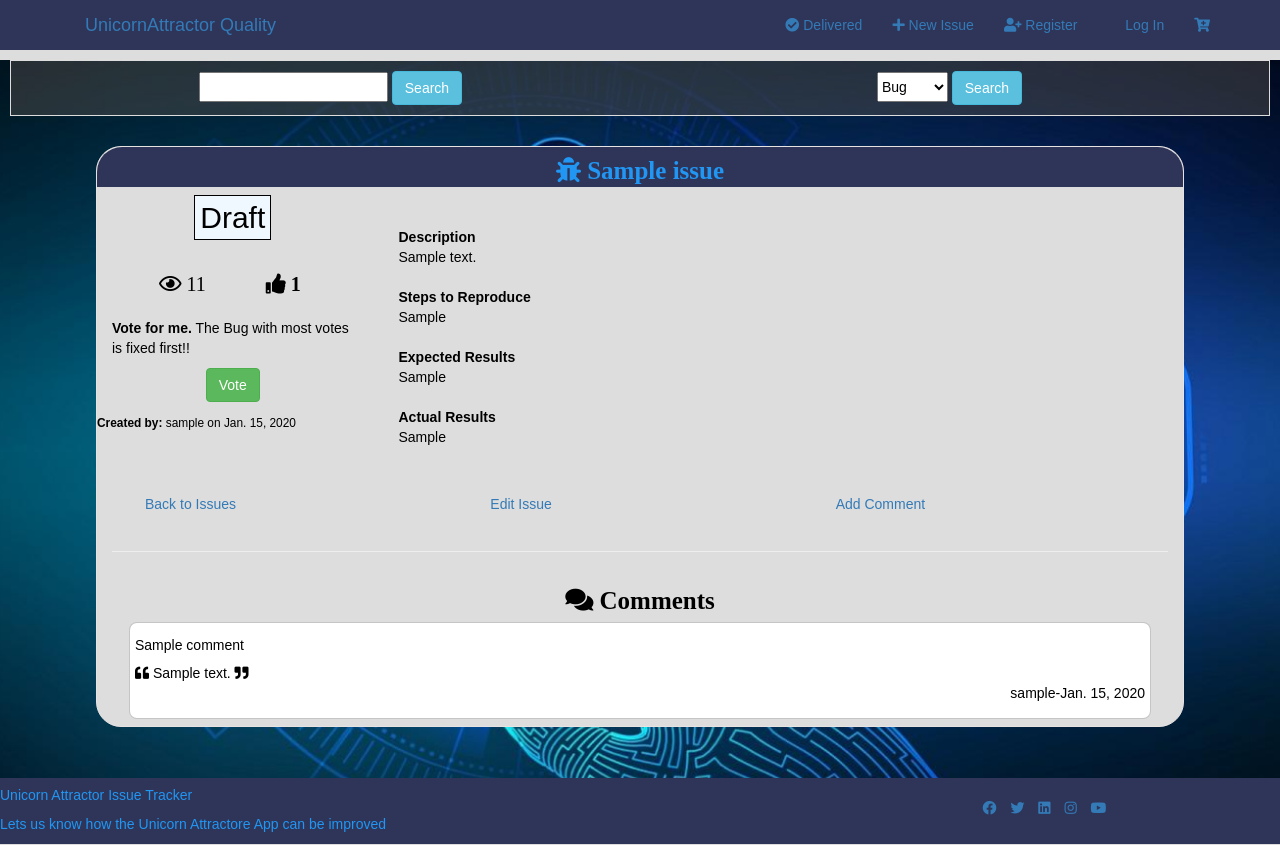
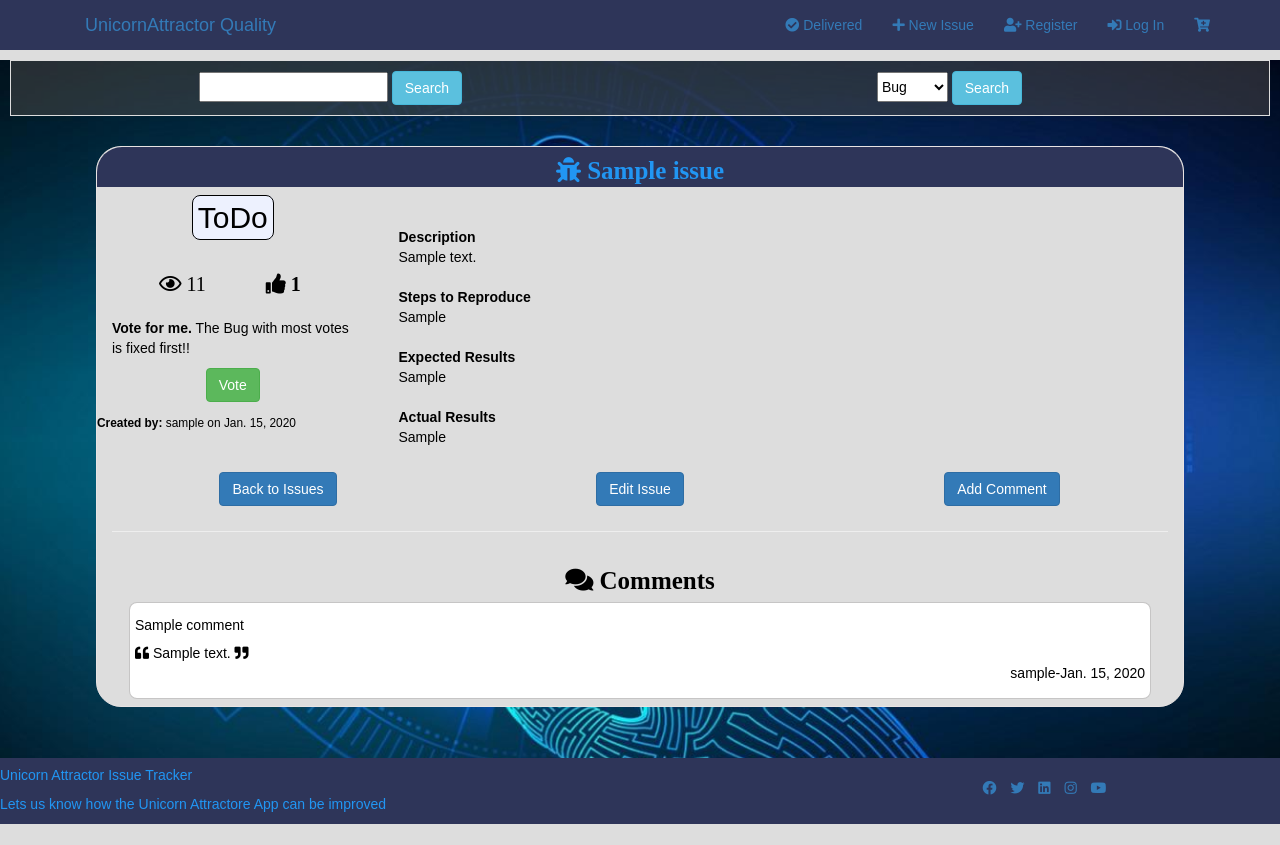
Before and after one commit to mickh14/unicorn-quality, a Django app: page /issues/1/ in a window 1280 px wide. After the commit the page ends 824 px from the top, so only its background shows below. Run offline with Django 3.2, Linux system fonts and the light colour scheme; tables that the repository leaves empty hold one stand-in row (values such as "Sample post"); some libraries are stand-ins or nearby versions.

Commit message:
fix retrieve user object bug

```diff
--- a/accounts/urls.py
+++ b/accounts/urls.py
@@ -4,7 +4,7 @@
 
 urlpatterns = [
     url(r'^register/$', register, name='register'),
-    url(r'^profile/$', profile, name='profile'),
+    url(r'^(?P<pk>\d+)/profile/$', profile, name='profile'),
     url(r'^logout/$', logout, name='logout'),
     url(r'^login/$', login, name='login'),
     url(r'^password-reset/', include(url_reset)),
--- a/issues/models.py
+++ b/issues/models.py
@@ -21,7 +21,6 @@
     )
     issue_type = models.CharField(max_length=30, blank=True, null=False, choices=issue_option)
     status_option = (
-        ('Draft', 'Draft'),
         ('ToDo', 'ToDo'),
         ('InDevelopment', 'InDevelopment'),
         ('Fixed', 'Fixed'),
@@ -29,7 +28,7 @@
     )
     status = models.CharField(max_length=30, blank=True, null=False, choices=status_option)
     views = models.IntegerField(default=0)
-    votes = models.IntegerField(default=0)
+    votes = models.IntegerField(default='1')
     price = models.DecimalField(max_digits=6, decimal_places=2, default='5')
     name = models.CharField(max_length=254, default='')
     votes_required = models.IntegerField(default='100')
--- a/issues/templates/issuedetail.html
+++ b/issues/templates/issuedetail.html
@@ -156,15 +156,15 @@
 					</div>
 				    </div>
                 </div>
-                <div class="row centre-elem">
-                    <div class="col-sm-12 col-md-4 col-lg-4 detail-btn">
-                        <a href="{% url 'issues' %}" class="btn btn-dark">Back to Issues</a>
+                <div class="row">
+                    <div class="col-xs-12 col-sm-4 col-lg-4 btn-custom">
+                        <a href="{% url 'issues' %}" class="btn btn-primary">Back to Issues</a>
                     </div>
-                    <div class="col-sm-12 col-md-4 col-lg-4 detail-btn">
-                        <a href="{% url 'edit_issue' issue.id %}" class="btn btn-dark">Edit Issue</a>
+                    <div class="col-xs-12 col-sm-4 col-lg-4 btn-custom">
+                        <a href="{% url 'edit_issue' issue.id %}" class="btn btn-primary">Edit Issue</a>
                     </div>
-                    <div class="col-sm-12 col-md-4 col-lg-4 detail-btn">
-                        <a href="{% url 'add_comment' issue.id %}" class="btn btn-dark">Add Comment</a>
+                    <div class="col-xs-12 col-sm-4 col-lg-4 btn-custom">
+                        <a href="{% url 'add_comment' issue.id %}" class="btn btn-primary">Add Comment</a>
                     </div>
 			    </div>
                 <hr>
--- a/static/css/custom.css
+++ b/static/css/custom.css
@@ -168,6 +168,9 @@
 
 .detail-btn {
     padding: 10px;
+    background-color: blue;
+    border-radius: 25px;
+
 }
 
 
@@ -199,6 +202,14 @@
     margin-right: 10px;
     margin-left: 10px;
     word-wrap:break-word;
+}
+
+.btn-custom {
+    display: flex;
+    justify-content: center;
+    align-items: center;
+    margin-top: 5px;
+    margin-bottom: 5px;
 }
 
 .word-style {
--- a/templates/base.html
+++ b/templates/base.html
@@ -7,7 +7,6 @@
     <meta http-equiv="X-UA-Compatible" content="ie=edge">
     <title>UnicornAttractor Quality</title>
     <link rel="stylesheet" href="https://cdnjs.cloudflare.com/ajax/libs/bootswatch/3.3.7/cerulean/bootstrap.min.css">
-    <link rel="stylesheet" href="{% static 'font-awesome/css/font-awesome.min.css' %}">
     <link rel="stylesheet" href="https://use.fontawesome.com/releases/v5.8.2/css/all.css">
     <link rel="stylesheet" href="{% static 'css/custom.css' %}">
     <script src="https://cdnjs.cloudflare.com/ajax/libs/jquery/3.2.1/jquery.min.js"></script>
@@ -42,11 +41,11 @@
                         <li><a href="{% url 'new_issue' %}"><i class="fas fa-plus"></i> New Issue</a></li>
 
                     {% if user.is_authenticated %}
-                        <li><a href="{% url 'profile' %}"><i class="fa fa-user"></i> Profile</a></li>
+                        <li><a href="{% url 'profile' user.id %}"><i class="fa fa-user"></i> Profile</a></li>
                         <li><a href="{% url 'logout' %}"><i class="fas fa-sign-out-alt"></i> Log Out</a></li>
                     {%  else %}
                         <li><a href="{% url 'register' %}"><i class="fa fa-user-plus"></i> Register</a></li>
-                        <li><a href="{% url 'login' %}"><i class="fas fa-sign-in"></i> Log In</a></li>
+                        <li><a href="{% url 'login' %}"><i class="fas fa-sign-in-alt"></i> Log In</a></li>
                     {% endif %}
                     <li>
                         <a href="{% url 'view_cart' %}">
@@ -142,17 +141,16 @@
 		</div>
     </footer>
 
-    <script type="text/javascript">
+    <script src="https://code.jquery.com/jquery-3.4.1.min.js" integrity="sha256-CSXorXvZcTkaix6Yvo6HppcZGetbYMGWSFlBw8HfCJo=" crossorigin="anonymous"></script>
+    <script src="https://cdn.jsdelivr.net/npm/popper.js@1.16.0/dist/umd/popper.min.js" integrity="sha384-Q6E9RHvbIyZFJoft+2mJbHaEWldlvI9IOYy5n3zV9zzTtmI3UksdQRVvoxMfooAo" crossorigin="anonymous"></script>
+    <script src="https://stackpath.bootstrapcdn.com/bootstrap/4.4.1/js/bootstrap.min.js" integrity="sha384-wfSDF2E50Y2D1uUdj0O3uMBJnjuUD4Ih7YwaYd1iqfktj0Uod8GCExl3Og8ifwB6" crossorigin="anonymous"></script>
+	<script type="text/javascript">
 		$(document).ready(function() {
             $('.collapsible').collapsible();
-            $('.carousel').carousel()
         });
     </script>
     <script type="text/javascript" src="{% static 'js/script.js' %}"></script>
-    <script src="https://code.jquery.com/jquery-3.4.1.slim.min.js" integrity="sha384-J6qa4849blE2+poT4WnyKhv5vZF5SrPo0iEjwBvKU7imGFAV0wwj1yYfoRSJoZ+n" crossorigin="anonymous"></script>
-    <script src="https://cdn.jsdelivr.net/npm/popper.js@1.16.0/dist/umd/popper.min.js" integrity="sha384-Q6E9RHvbIyZFJoft+2mJbHaEWldlvI9IOYy5n3zV9zzTtmI3UksdQRVvoxMfooAo" crossorigin="anonymous"></script>
-    <script src="https://stackpath.bootstrapcdn.com/bootstrap/4.4.1/js/bootstrap.min.js" integrity="sha384-wfSDF2E50Y2D1uUdj0O3uMBJnjuUD4Ih7YwaYd1iqfktj0Uod8GCExl3Og8ifwB6" crossorigin="anonymous"></script>
-	{% block script %}
+    {% block script %}
 	{% endblock %}
 </body>
 </html>
```
Also changed, not shown: accounts/views.py (+5 -4 lines).
